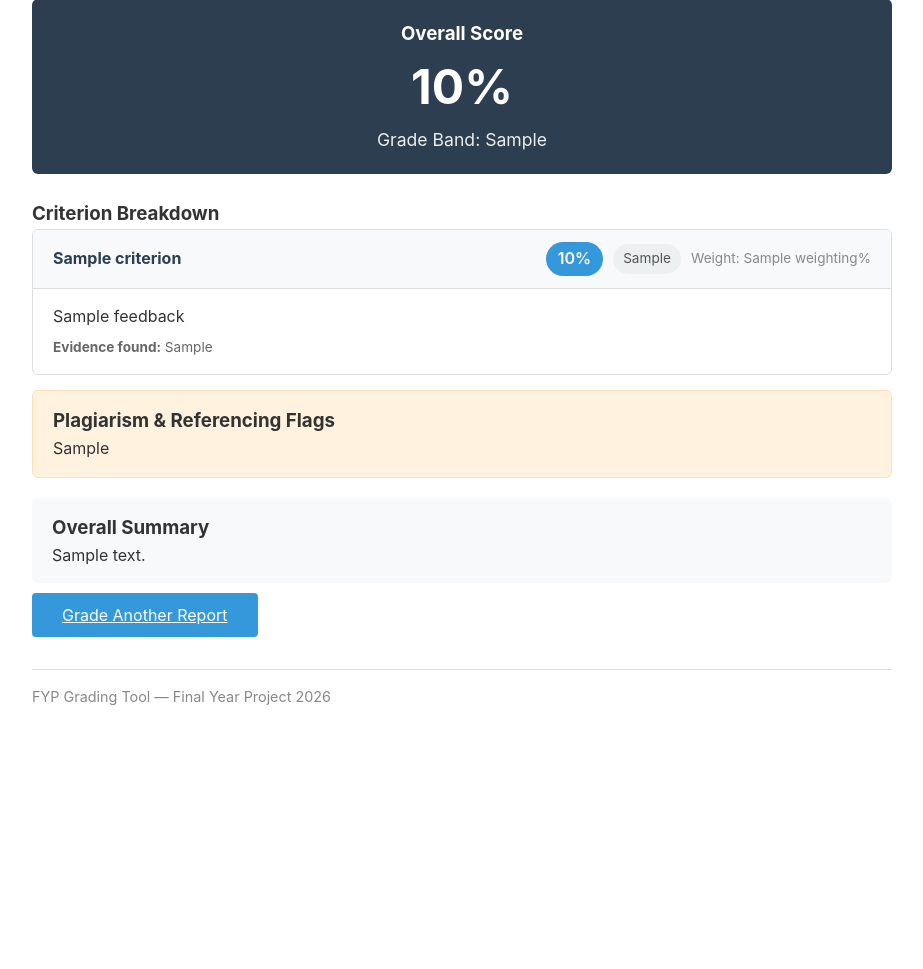
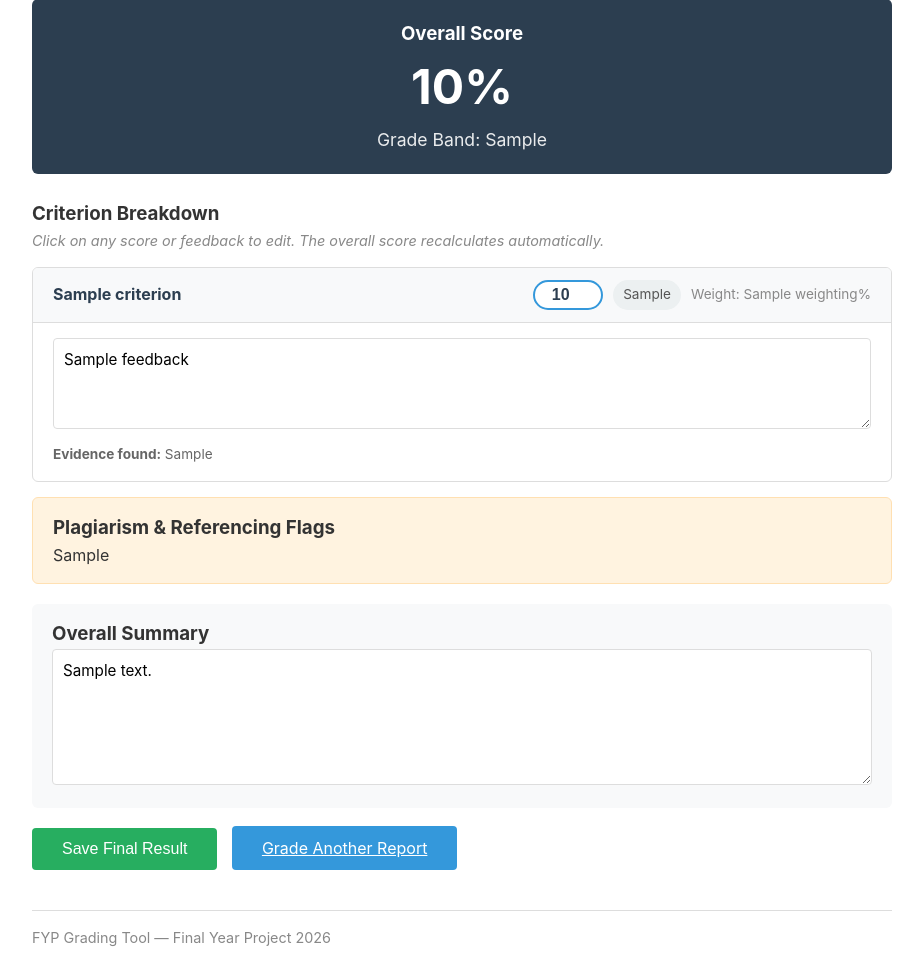
Before and after one commit to Samyojan-1/fyp-grading-tool, a Flask app: template templates/results.html in a window 1280 px wide. Shown: the part 288-1257 px from the top of the page, without its empty margins (178-1101 px from the left). Before the commit the page ends 993 px from the top, so only its background shows below. Run offline with Flask 3, Linux system fonts and the light colour scheme; the template is opened without the code that fills it: most values are stand-ins (such as "Sample title", 1, 10 or a date in 2020).

Commit message:
Score and feedback editing with auto recalculation.

```diff
--- a/static/css/style.css
+++ b/static/css/style.css
@@ -355,3 +355,50 @@ footer {
 .results-actions {
     margin-top: 20px;
 }
+
+/* Editable results */
+.edit-hint {
+    color: #888;
+    font-size: 0.9em;
+    font-style: italic;
+    margin-bottom: 15px;
+}
+
+.score-input {
+    width: 70px;
+    padding: 4px 8px;
+    border: 2px solid #3498db;
+    border-radius: 20px;
+    font-size: 1em;
+    font-weight: 600;
+    text-align: center;
+    color: #2c3e50;
+    background: white;
+}
+
+.score-input:focus {
+    outline: none;
+    border-color: #2980b9;
+    box-shadow: 0 0 0 3px rgba(52, 152, 219, 0.2);
+}
+
+.feedback-input {
+    width: 100%;
+    padding: 10px;
+    border: 1px solid #ddd;
+    border-radius: 4px;
+    font-family: inherit;
+    font-size: 0.95em;
+    line-height: 1.5;
+    resize: vertical;
+}
+
+.feedback-input:focus {
+    outline: none;
+    border-color: #3498db;
+    box-shadow: 0 0 0 3px rgba(52, 152, 219, 0.1);
+}
+
+.summary-input {
+    min-height: 100px;
+}
--- a/templates/results.html
+++ b/templates/results.html
@@ -14,41 +14,66 @@
         {% endif %}
     {% endwith %}
 
+    <!-- Student info -->
     <div class="student-info">
         <p><strong>Student:</strong> {{ student.name }} ({{ student.number }})</p>
         <p><strong>Report:</strong> {{ student.report_filename }}</p>
     </div>
 
+    <!-- Overall score (FR-25) — updates dynamically when criteria scores change -->
     <div class="overall-score">
         <h3>Overall Score</h3>
         <div class="score-display">
-            <span class="big-score">{{ results.overall_score }}%</span>
-            <span class="grade-band-label">Grade Band: {{ results.overall_grade_band }}</span>
+            <span class="big-score" id="overall-score">{{ results.overall_score }}%</span>
+            <span class="grade-band-label" id="overall-band">Grade Band: {{ results.overall_grade_band }}</span>
         </div>
     </div>
 
+    <!-- Save form wraps everything (FR-29) -->
+    <form method="POST" action="/grading/save" id="results-form">
+        <input type="hidden" name="results_path" value="{{ results_path }}">
+
         <h3>Criterion Breakdown</h3>
+        <p class="edit-hint">Click on any score or feedback to edit. The overall score recalculates automatically.</p>
+
         {% for criterion in results.criteria_results %}
         <div class="criterion-result">
             <div class="criterion-result-header">
                 <h4>{{ criterion.criterion_name }}</h4>
                 <div class="criterion-scores">
-                <span class="criterion-score">{{ criterion.score }}%</span>
-                <span class="criterion-band">{{ criterion.grade_band }}</span>
+                    <!-- Editable score input (FR-26) -->
+                    <input type="number"
+                           class="score-input"
+                           name="score_{{ loop.index0 }}"
+                           value="{{ criterion.score }}"
+                           min="0" max="100"
+                           data-weight="{{ criterion.weighting }}"
+                           onchange="recalculateOverall()">
+                    <span class="criterion-band" id="band_{{ loop.index0 }}">{{ criterion.grade_band }}</span>
                     {% if criterion.weighting %}
                     <span class="criterion-weight">Weight: {{ criterion.weighting }}%</span>
                     {% endif %}
                 </div>
             </div>
             <div class="criterion-feedback">
-            <p>{{ criterion.feedback }}</p>
+                <!-- Editable feedback textarea (FR-27) -->
+                <textarea class="feedback-input"
+                          name="feedback_{{ loop.index0 }}"
+                          rows="3">{{ criterion.feedback }}</textarea>
                 {% if criterion.evidence_location %}
                 <p class="evidence-ref"><strong>Evidence found:</strong> {{ criterion.evidence_location }}</p>
                 {% endif %}
             </div>
+            <!-- Hidden fields to preserve other data -->
+            <input type="hidden" name="criterion_name_{{ loop.index0 }}" value="{{ criterion.criterion_name }}">
+            <input type="hidden" name="weighting_{{ loop.index0 }}" value="{{ criterion.weighting }}">
+            <input type="hidden" name="evidence_{{ loop.index0 }}" value="{{ criterion.evidence_location }}">
         </div>
         {% endfor %}
 
+        <input type="hidden" name="criteria_count" value="{{ results.criteria_results | length }}">
+
+        <!-- Plagiarism flags (FR-20) -->
         {% if results.plagiarism_flags and results.plagiarism_flags != 'None detected' %}
         <div class="plagiarism-section">
             <h3>Plagiarism & Referencing Flags</h3>
@@ -56,13 +81,67 @@
         </div>
         {% endif %}
 
+        <!-- Overall summary (FR-21) — also editable -->
         <div class="summary-section">
             <h3>Overall Summary</h3>
-        <p>{{ results.overall_summary }}</p>
+            <textarea class="feedback-input summary-input"
+                      name="overall_summary"
+                      rows="5">{{ results.overall_summary }}</textarea>
         </div>
 
+        <!-- Actions -->
         <div class="results-actions">
+            <button type="submit" class="btn btn-confirm">Save Final Result</button>
             <a href="/" class="btn">Grade Another Report</a>
         </div>
+    </form>
 </div>
+
+<!-- JavaScript for auto-recalculating overall score (FR-28) -->
+<script>
+    function recalculateOverall() {
+        // Get all score inputs
+        const scoreInputs = document.querySelectorAll('.score-input');
+
+        let totalWeightedScore = 0;
+        let totalWeight = 0;
+
+        scoreInputs.forEach(function(input, index) {
+            const score = parseFloat(input.value) || 0;
+            const weight = parseFloat(input.dataset.weight) || 0;
+
+            totalWeightedScore += score * weight;
+            totalWeight += weight;
+
+            // Update the grade band display for this criterion
+            const bandSpan = document.getElementById('band_' + index);
+            if (bandSpan) {
+                bandSpan.textContent = getGradeBand(score);
+            }
+        });
+
+        // Calculate overall
+        let overall = 0;
+        if (totalWeight > 0) {
+            overall = (totalWeightedScore / totalWeight).toFixed(1);
+        }
+
+        // Update the display
+        document.getElementById('overall-score').textContent = overall + '%';
+        document.getElementById('overall-band').textContent = 'Grade Band: ' + getGradeBand(overall);
+    }
+
+    function getGradeBand(score) {
+        // Returns the grade band for a given score
+        // These ranges match the rubric's grade bands
+        score = parseFloat(score);
+        if (score >= 80) return '80-100';
+        if (score >= 70) return '70-79';
+        if (score >= 60) return '60-69';
+        if (score >= 50) return '50-59';
+        if (score >= 40) return '40-49';
+        if (score >= 30) return '30-39';
+        return '0-29';
+    }
+</script>
 {% endblock %}
```
Also changed, not shown: routes/grading.py (+80 -2 lines), 1 other file. Lines whose indentation alone changed are shown as unchanged.
